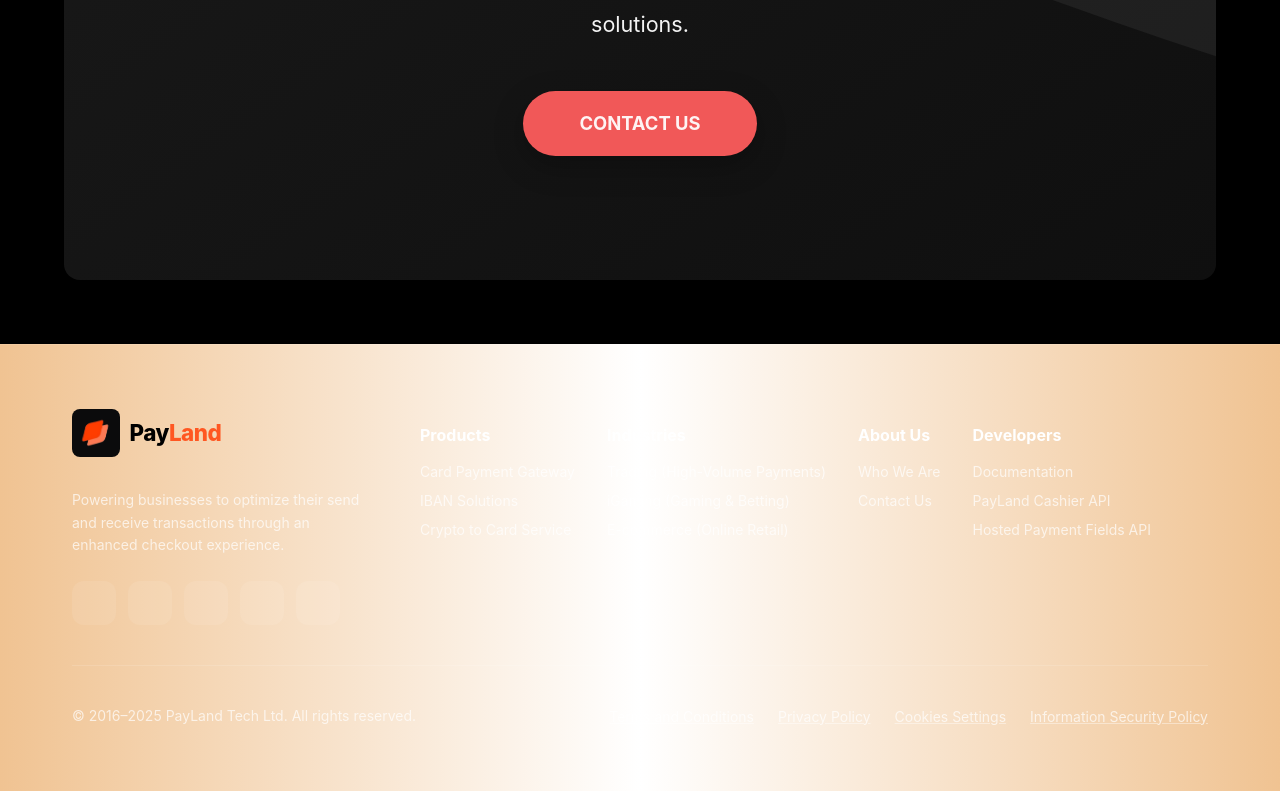
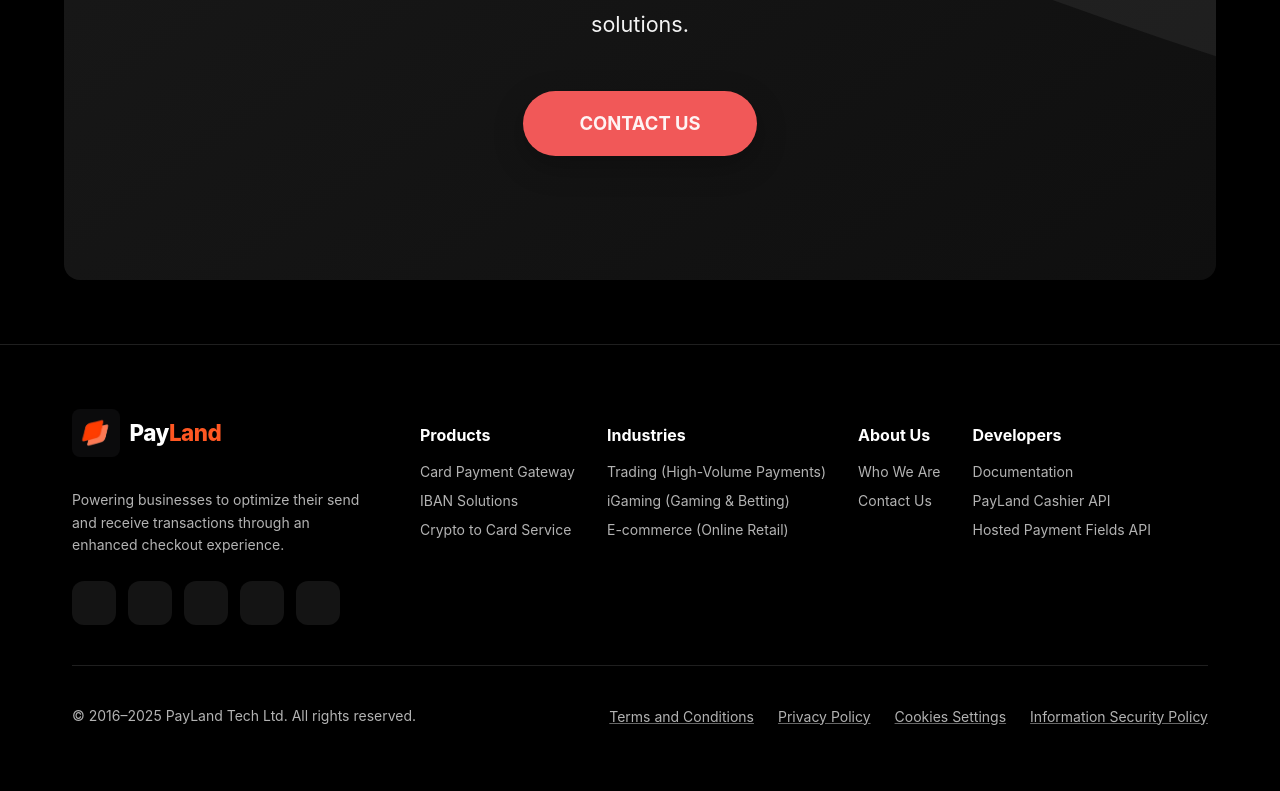
Before and after one commit to Chwdry-Hamza/PayLand, a React (Create React App) app: page / in a window 1280 px wide. Shown: the part 3831-4622 px from the top of the page. Built offline with nearby package versions, Linux system fonts and the light colour scheme; some icons are missing.

Commit message:
Update text

```diff
--- a/src/App.js
+++ b/src/App.js
@@ -41,7 +41,7 @@
         </Routes>
       </div>
 
-      <Footer />
+      <Footer mode={mode} toggleMode={toggleMode}/>
     </div>
   );
 }
--- a/src/components/Footer.jsx
+++ b/src/components/Footer.jsx
@@ -142,7 +142,7 @@
                   letterSpacing: "-0.5px",
                 }}
               >
-                <span>Pay</span>
+                <span style={{color: mode === "dark" ? "#fff" : "black",}}>Pay</span>
                 <span style={{ color: "#ff5722" }}>Land</span>
               </Typography>
               </Box>
```
